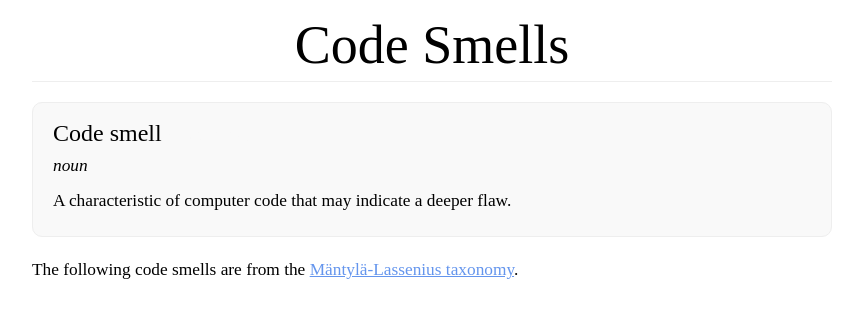
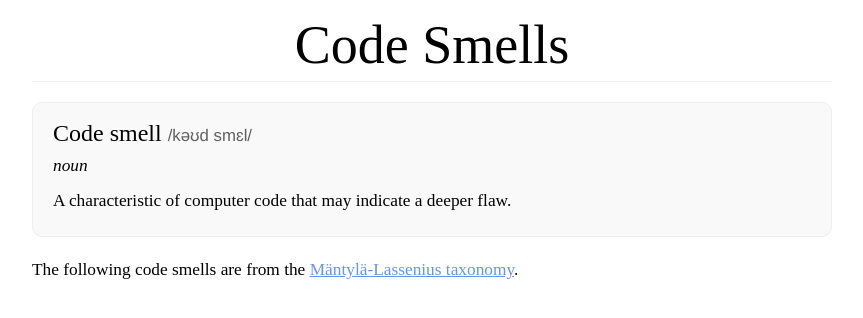
Before and after one commit to Coedice/codeSmells, a Jekyll site: the page built from index.html, in a window 1280 px wide. Shown: the top 318 px of the page, without its empty margins (208-1071 px from the left). Built offline with Jekyll 4.4.1, drawn with Linux system fonts in a browser that asks for light colours.

Commit message:
Fixed pronunciation text colour

```diff
--- a/_sass/main.scss
+++ b/_sass/main.scss
@@ -60,7 +60,7 @@ h1, h2, h3 {
 	  font-size: 0.7em;
 	  font-family: "Helvetica Neue", Helvetica, Arial, sans-serif;
 	  font-weight: normal;
-	  color: $element_background_color;
+	  color: $light_text_color;
 	}
   }
 
```
